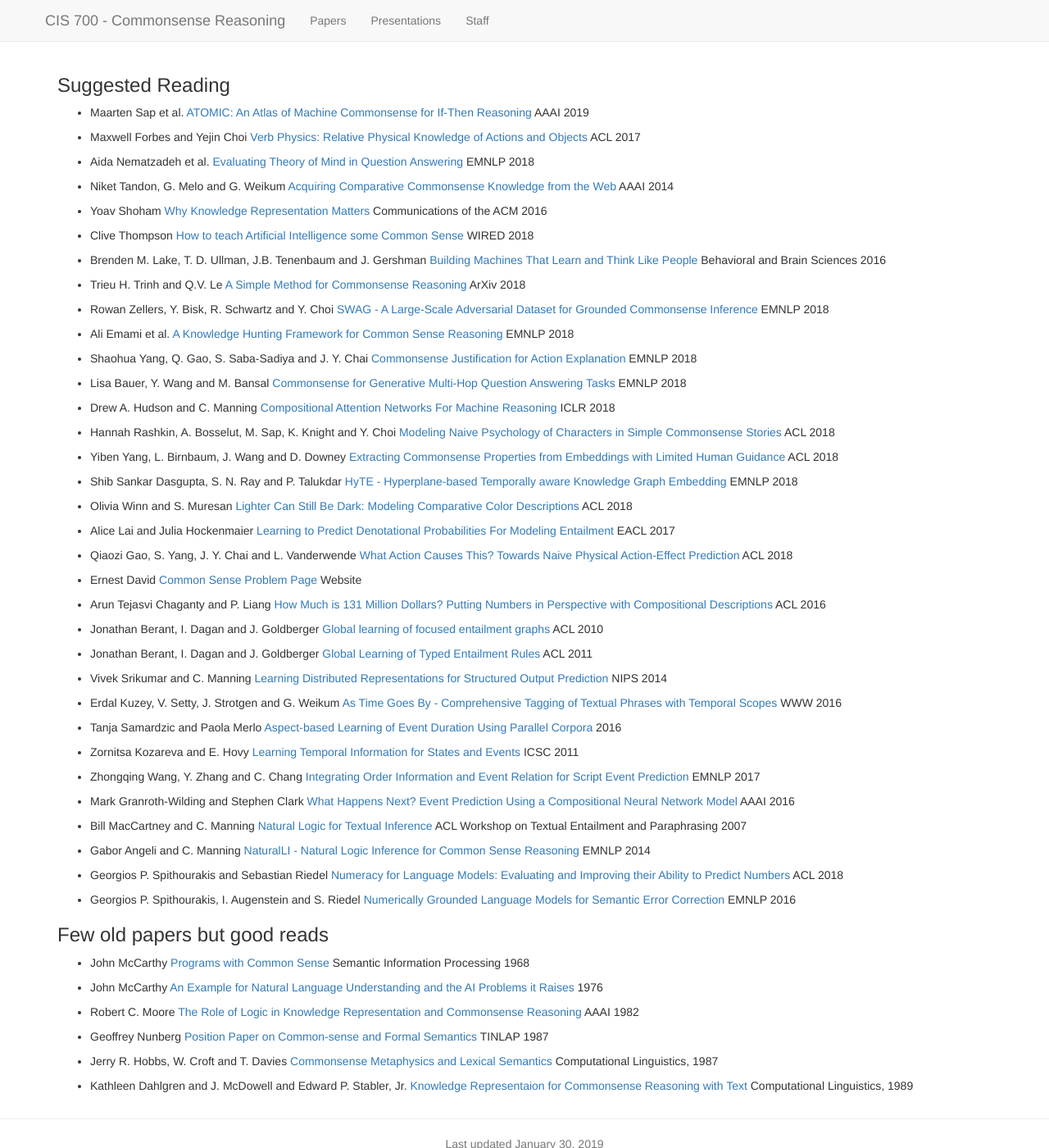
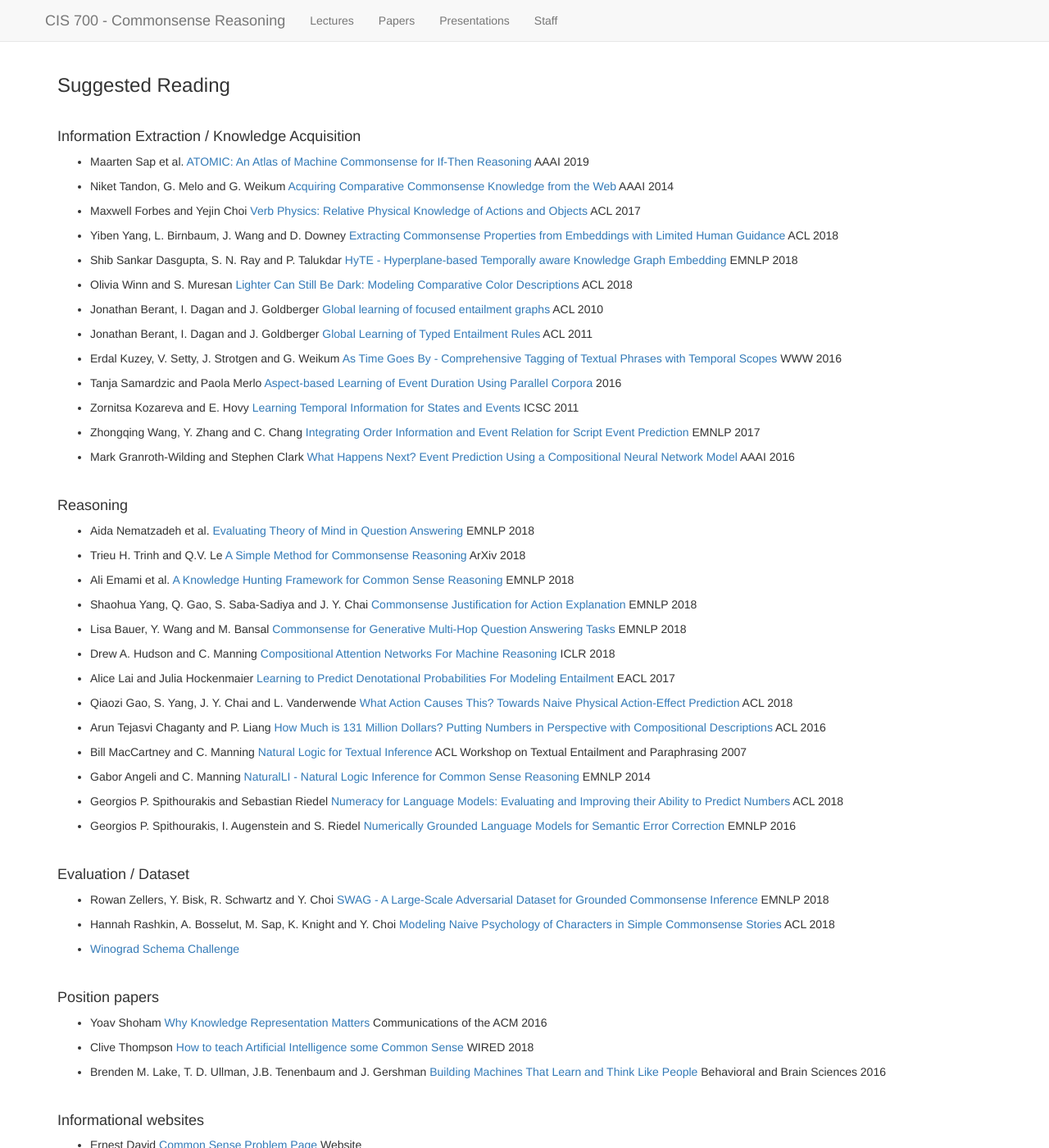
Before and after one commit to nitishgupta/cis700dr, a Jekyll site: the page built from papers.md, in a window 1280 px wide and 1400 px high. Shown: the whole window at 82% size. Built offline with Jekyll 4.4.1, drawn with Linux system fonts in a browser that asks for light colours; nearby versions of some CDN libraries; a script that is not in the unit is left out.

Commit message:
1. added lecures. 2. categorized papers

```diff
--- a/_data/papers.yaml
+++ b/_data/papers.yaml
@@ -1,240 +1,256 @@
 # Add date: YEAR-MONTH-DATE format
 suggested:
-    -
-        authors: Maarten Sap et al.
-        title: 'ATOMIC: An Atlas of Machine Commonsense for If-Then Reasoning'
-        link: https://arxiv.org/pdf/1811.00146.pdf
-        venue: AAAI 2019
-        date:
-        presenters:
-        nopresent:
-    -
-        authors: Maxwell Forbes and Yejin Choi
-        title: 'Verb Physics: Relative Physical Knowledge of Actions and Objects'
-        link: https://arxiv.org/pdf/1706.03799.pdf
-        venue: ACL 2017
-        date:
-        presenters:
-        nopresent:
-    -
-        authors: Aida Nematzadeh et al.
-        title: Evaluating Theory of Mind in Question Answering
-        link: http://www.aidanematzadeh.me/papers/nematzadeh_etal_18_emnlp.pdf
-        venue: EMNLP 2018
-        date:
-        presenters:
-        nopresent:
-    -
-        authors: Niket Tandon, G. Melo and G. Weikum
-        title: Acquiring Comparative Commonsense Knowledge from the Web
-        link: https://www.aaai.org/ocs/index.php/AAAI/AAAI14/paper/viewFile/8649/8415
-        venue: AAAI 2014
-        date:
-        presenters:
-        nopresent: false
-    -
-        authors: Yoav Shoham
-        title: Why Knowledge Representation Matters
-        link: https://cacm.acm.org/magazines/2016/1/195730-why-knowledge-representation-matters/fulltext
-        venue: Communications of the ACM 2016
-        date:
-        presenters:
-    -
-        authors: Clive Thompson
-        title: How to teach Artificial Intelligence some Common Sense
-        link: https://www.wired.com/story/how-to-teach-artificial-intelligence-common-sense/
-        venue: WIRED 2018
-        date:
-        presenters:
-    -
-        authors: Brenden M. Lake, T. D. Ullman, J.B. Tenenbaum and J. Gershman
-        title: Building Machines That Learn and Think Like People
-        link: https://cims.nyu.edu/~brenden/1604.00289v3.pdf
-        venue: Behavioral and Brain Sciences 2016
-        date:
-        presenters:
-    -
-        authors: Trieu H. Trinh and Q.V. Le
-        title: A Simple Method for Commonsense Reasoning
-        link: https://arxiv.org/pdf/1806.02847.pdf
-        venue: ArXiv 2018
-        date:
-        presenters:
-    -
-        authors: Rowan Zellers, Y. Bisk, R. Schwartz and Y. Choi
-        title: SWAG - A Large-Scale Adversarial Dataset for Grounded Commonsense Inference
-        link: http://aclweb.org/anthology/D18-1009
-        venue: EMNLP 2018
-        date:
-        presenters:
-    -
-        authors: Ali Emami et al.
-        title: A Knowledge Hunting Framework for Common Sense Reasoning
-        link: http://aclweb.org/anthology/D18-1220
-        venue: EMNLP 2018
-        date:
-        presenters:
-    -
-        authors: Shaohua Yang, Q. Gao, S. Saba-Sadiya and J. Y. Chai
-        title: Commonsense Justification for Action Explanation
-        link: http://aclweb.org/anthology/D18-1283
-        venue: EMNLP 2018
-        date:
-        presenters:
-    -
-        authors: Lisa Bauer, Y. Wang and M. Bansal
-        title: Commonsense for Generative Multi-Hop Question Answering Tasks
-        link: http://aclweb.org/anthology/D18-1454
-        venue: EMNLP 2018
-        date:
-        presenters:
-    -
-        authors: Drew A. Hudson and C. Manning
-        title: Compositional Attention Networks For Machine Reasoning
-        link: https://arxiv.org/pdf/1803.03067.pdf
-        venue: ICLR 2018
-        date:
-        presenters:
-    -
-        authors: Hannah Rashkin, A. Bosselut, M. Sap, K. Knight and Y. Choi
-        title: Modeling Naive Psychology of Characters in Simple Commonsense Stories
-        link: https://arxiv.org/pdf/1805.06533.pdf
-        venue: ACL 2018
-        date:
-        presenters:
-    -
-        authors: Yiben Yang, L. Birnbaum, J. Wang and D. Downey
-        title: Extracting Commonsense Properties from Embeddings with Limited Human Guidance
-        link: http://www.aclweb.org/anthology/P18-2102
-        venue: ACL 2018
-        date:
-        presenters:
-    -
-        authors: Shib Sankar Dasgupta, S. N. Ray and P. Talukdar
-        title: HyTE - Hyperplane-based Temporally aware Knowledge Graph Embedding
-        link: http://talukdar.net/papers/emnlp2018_HyTE.pdf
-        venue: EMNLP 2018
-        date:
-        presenters:
-    -
-        authors: Olivia Winn and S. Muresan
-        title: 'Lighter Can Still Be Dark: Modeling Comparative Color Descriptions'
-        link: http://www.aclweb.org/anthology/P18-2125
-        venue: ACL 2018
-        date:
-        presenters:
-    -
-        authors: Alice Lai and Julia Hockenmaier
-        title: Learning to Predict Denotational Probabilities For Modeling Entailment
-        link: http://www.aclweb.org/anthology/E17-1068
-        venue: EACL 2017
-        date:
-        presenters:
-    -
-        authors: Qiaozi Gao, S. Yang, J. Y. Chai and L. Vanderwende
-        title: What Action Causes This? Towards Naive Physical Action-Effect Prediction
-        link: http://www.aclweb.org/anthology/P18-1086
-        venue: ACL 2018
-        date:
-        presenters:
-    -
-        authors: Ernest David
-        title: Common Sense Problem Page
-        link: http://www-formal.stanford.edu/leora/commonsense/
-        venue: Website
-        date:
-        presenters:
-    -
-        authors: Arun Tejasvi Chaganty and P. Liang
-        title: How Much is 131 Million Dollars? Putting Numbers in Perspective with Compositional Descriptions
-        link: https://cs.stanford.edu/~pliang/papers/perspectives-acl2016.pdf
-        venue: ACL 2016
-        date:
-        presenters:
-    -
-        authors: Jonathan Berant, I. Dagan and J. Goldberger
-        title: Global learning of focused entailment graphs
-        link: http://www.aclweb.org/anthology/P10-1124
-        venue: ACL 2010
-        date:
-        presenters:
-    -
-        authors: Jonathan Berant, I. Dagan and J. Goldberger
-        title: Global Learning of Typed Entailment Rules
-        link: http://www.aclweb.org/anthology/P11-1062
-        venue: ACL 2011
-        date:
-        presenters:
-    -
-        authors: Vivek Srikumar and C. Manning
-        title: Learning Distributed Representations for Structured Output Prediction
-        link: https://svivek.com/research/publications/SrikumarMa2014.pdf
-        venue: NIPS 2014
-        date:
-        presenters:
-    -
-        authors: Erdal Kuzey, V. Setty, J. Strotgen and G. Weikum
-        title: As Time Goes By - Comprehensive Tagging of Textual Phrases with Temporal Scopes
-        link: https://dl.acm.org/citation.cfm?id=2883055
-        venue: WWW 2016
-        date:
-        presenters:
-    -
-        authors: Tanja Samardzic and Paola Merlo
-        title: Aspect-based Learning of Event Duration Using Parallel Corpora
-        link: http://www.spur.uzh.ch/dam/jcr:52e2a511-1081-4b06-8ec5-e852cf7f0f4f/Aspect-duration.pdf
-        venue: 2016
-        date:
-        presenters:
-    -
-        authors: Zornitsa Kozareva and E. Hovy
-        title: Learning Temporal Information for States and Events
-        link: https://ieeexplore.ieee.org/document/6061471
-        venue: ICSC 2011
-        date:
-        presenters:
-    -
-        authors: Zhongqing Wang, Y. Zhang and C. Chang
-        title: Integrating Order Information and Event Relation for Script Event Prediction
-        link: http://aclweb.org/anthology/D17-1006
-        venue: EMNLP 2017
-        date:
-        presenters:
-    -
-        authors: Mark Granroth-Wilding and Stephen Clark
-        title: What Happens Next? Event Prediction Using a Compositional Neural Network Model
-        link: https://dl.acm.org/citation.cfm?id=3016283
-        venue: AAAI 2016
-        date:
-        presenters:
-    -
-        authors: Bill MacCartney and C. Manning
-        title: Natural Logic for Textual Inference
-        link: https://nlp.stanford.edu/pubs/natlog-wtep07.pdf
-        venue: ACL Workshop on Textual Entailment and Paraphrasing 2007
-        date:
-        presenters:
-    -
-        authors: Gabor Angeli and C. Manning
-        title: NaturalLI - Natural Logic Inference for Common Sense Reasoning
-        link: https://nlp.stanford.edu/pubs/angeli2014-emnlp-naturalli.pdf
-        venue: EMNLP 2014
-        date:
-        presenters:
-    -
-        authors: Georgios P. Spithourakis and Sebastian Riedel
-        title: 'Numeracy for Language Models: Evaluating and Improving their Ability to Predict Numbers'
-        link: https://arxiv.org/pdf/1805.08154.pdf
-        venue: ACL 2018
-        date:
-        presenters:
-    -
-        authors: Georgios P. Spithourakis, I. Augenstein and S. Riedel
-        title: 'Numerically Grounded Language Models for Semantic Error Correction'
-        link: https://arxiv.org/pdf/1608.04147.pdf
-        venue: EMNLP 2016
-        date:
-        presenters:
+    # IE and Knowledge Acquisition
+    ie_ka:
+        -
+            authors: Maarten Sap et al.
+            title: 'ATOMIC: An Atlas of Machine Commonsense for If-Then Reasoning'
+            link: https://arxiv.org/pdf/1811.00146.pdf
+            venue: AAAI 2019
+            date:
+            presenters:
+            nopresent:
+
+        -
+            authors: Niket Tandon, G. Melo and G. Weikum
+            title: Acquiring Comparative Commonsense Knowledge from the Web
+            link: https://www.aaai.org/ocs/index.php/AAAI/AAAI14/paper/viewFile/8649/8415
+            venue: AAAI 2014
+            date:
+            presenters:
+            nopresent: false
+
+        -
+            authors: Maxwell Forbes and Yejin Choi
+            title: 'Verb Physics: Relative Physical Knowledge of Actions and Objects'
+            link: https://arxiv.org/pdf/1706.03799.pdf
+            venue: ACL 2017
+            date:
+            presenters:
+            nopresent:
+        -
+            authors: Yiben Yang, L. Birnbaum, J. Wang and D. Downey
+            title: Extracting Commonsense Properties from Embeddings with Limited Human Guidance
+            link: http://www.aclweb.org/anthology/P18-2102
+            venue: ACL 2018
+            date:
+            presenters:
+        -
+            authors: Shib Sankar Dasgupta, S. N. Ray and P. Talukdar
+            title: HyTE - Hyperplane-based Temporally aware Knowledge Graph Embedding
+            link: http://talukdar.net/papers/emnlp2018_HyTE.pdf
+            venue: EMNLP 2018
+            date:
+            presenters:
+        -
+            authors: Olivia Winn and S. Muresan
+            title: 'Lighter Can Still Be Dark: Modeling Comparative Color Descriptions'
+            link: http://www.aclweb.org/anthology/P18-2125
+            venue: ACL 2018
+            date:
+            presenters:
+        -
+            authors: Jonathan Berant, I. Dagan and J. Goldberger
+            title: Global learning of focused entailment graphs
+            link: http://www.aclweb.org/anthology/P10-1124
+            venue: ACL 2010
+            date:
+            presenters:
+        -
+            authors: Jonathan Berant, I. Dagan and J. Goldberger
+            title: Global Learning of Typed Entailment Rules
+            link: http://www.aclweb.org/anthology/P11-1062
+            venue: ACL 2011
+            date:
+            presenters:
+        -
+            authors: Erdal Kuzey, V. Setty, J. Strotgen and G. Weikum
+            title: As Time Goes By - Comprehensive Tagging of Textual Phrases with Temporal Scopes
+            link: https://dl.acm.org/citation.cfm?id=2883055
+            venue: WWW 2016
+            date:
+            presenters:
+        -
+            authors: Tanja Samardzic and Paola Merlo
+            title: Aspect-based Learning of Event Duration Using Parallel Corpora
+            link: http://www.spur.uzh.ch/dam/jcr:52e2a511-1081-4b06-8ec5-e852cf7f0f4f/Aspect-duration.pdf
+            venue: 2016
+            date:
+            presenters:
+        -
+            authors: Zornitsa Kozareva and E. Hovy
+            title: Learning Temporal Information for States and Events
+            link: https://ieeexplore.ieee.org/document/6061471
+            venue: ICSC 2011
+            date:
+            presenters:
+        -
+            authors: Zhongqing Wang, Y. Zhang and C. Chang
+            title: Integrating Order Information and Event Relation for Script Event Prediction
+            link: http://aclweb.org/anthology/D17-1006
+            venue: EMNLP 2017
+            date:
+            presenters:
+        -
+            authors: Mark Granroth-Wilding and Stephen Clark
+            title: What Happens Next? Event Prediction Using a Compositional Neural Network Model
+            link: https://dl.acm.org/citation.cfm?id=3016283
+            venue: AAAI 2016
+            date:
+            presenters:
+    reasoning:
+        -
+            authors: Aida Nematzadeh et al.
+            title: Evaluating Theory of Mind in Question Answering
+            link: http://www.aidanematzadeh.me/papers/nematzadeh_etal_18_emnlp.pdf
+            venue: EMNLP 2018
+            date:
+            presenters:
+            nopresent:
+
+        -
+            authors: Trieu H. Trinh and Q.V. Le
+            title: A Simple Method for Commonsense Reasoning
+            link: https://arxiv.org/pdf/1806.02847.pdf
+            venue: ArXiv 2018
+            date:
+            presenters:
+        -
+            authors: Ali Emami et al.
+            title: A Knowledge Hunting Framework for Common Sense Reasoning
+            link: http://aclweb.org/anthology/D18-1220
+            venue: EMNLP 2018
+            date:
+            presenters:
+
+        -
+            authors: Shaohua Yang, Q. Gao, S. Saba-Sadiya and J. Y. Chai
+            title: Commonsense Justification for Action Explanation
+            link: http://aclweb.org/anthology/D18-1283
+            venue: EMNLP 2018
+            date:
+            presenters:
+        -
+            authors: Lisa Bauer, Y. Wang and M. Bansal
+            title: Commonsense for Generative Multi-Hop Question Answering Tasks
+            link: http://aclweb.org/anthology/D18-1454
+            venue: EMNLP 2018
+            date:
+            presenters:
+        -
+            authors: Drew A. Hudson and C. Manning
+            title: Compositional Attention Networks For Machine Reasoning
+            link: https://arxiv.org/pdf/1803.03067.pdf
+            venue: ICLR 2018
+            date:
+            presenters:
+        -
+            authors: Alice Lai and Julia Hockenmaier
+            title: Learning to Predict Denotational Probabilities For Modeling Entailment
+            link: http://www.aclweb.org/anthology/E17-1068
+            venue: EACL 2017
+            date:
+            presenters:
+        -
+            authors: Qiaozi Gao, S. Yang, J. Y. Chai and L. Vanderwende
+            title: What Action Causes This? Towards Naive Physical Action-Effect Prediction
+            link: http://www.aclweb.org/anthology/P18-1086
+            venue: ACL 2018
+            date:
+            presenters:
+        -
+            authors: Arun Tejasvi Chaganty and P. Liang
+            title: How Much is 131 Million Dollars? Putting Numbers in Perspective with Compositional Descriptions
+            link: https://cs.stanford.edu/~pliang/papers/perspectives-acl2016.pdf
+            venue: ACL 2016
+            date:
+            presenters:
+        -
+            authors: Bill MacCartney and C. Manning
+            title: Natural Logic for Textual Inference
+            link: https://nlp.stanford.edu/pubs/natlog-wtep07.pdf
+            venue: ACL Workshop on Textual Entailment and Paraphrasing 2007
+            date:
+            presenters:
+        -
+            authors: Gabor Angeli and C. Manning
+            title: NaturalLI - Natural Logic Inference for Common Sense Reasoning
+            link: https://nlp.stanford.edu/pubs/angeli2014-emnlp-naturalli.pdf
+            venue: EMNLP 2014
+            date:
+            presenters:
+        -
+            authors: Georgios P. Spithourakis and Sebastian Riedel
+            title: 'Numeracy for Language Models: Evaluating and Improving their Ability to Predict Numbers'
+            link: https://arxiv.org/pdf/1805.08154.pdf
+            venue: ACL 2018
+            date:
+            presenters:
+        -
+            authors: Georgios P. Spithourakis, I. Augenstein and S. Riedel
+            title: 'Numerically Grounded Language Models for Semantic Error Correction'
+            link: https://arxiv.org/pdf/1608.04147.pdf
+            venue: EMNLP 2016
+            date:
+            presenters:
+
+
+    evaluation_dataset:
+        -
+            authors: Rowan Zellers, Y. Bisk, R. Schwartz and Y. Choi
+            title: SWAG - A Large-Scale Adversarial Dataset for Grounded Commonsense Inference
+            link: http://aclweb.org/anthology/D18-1009
+            venue: EMNLP 2018
+            date:
+            presenters:
+        -
+            authors: Hannah Rashkin, A. Bosselut, M. Sap, K. Knight and Y. Choi
+            title: Modeling Naive Psychology of Characters in Simple Commonsense Stories
+            link: https://arxiv.org/pdf/1805.06533.pdf
+            venue: ACL 2018
+            date:
+            presenters:
+        -
+            authors:
+            title: Winograd Schema Challenge
+            link: http://commonsensereasoning.org/winograd.html
+            venue:
+            date:
+            presenters:
+            nopresent: true
+
+    position:
+        -
+            authors: Yoav Shoham
+            title: Why Knowledge Representation Matters
+            link: https://cacm.acm.org/magazines/2016/1/195730-why-knowledge-representation-matters/fulltext
+            venue: Communications of the ACM 2016
+            date:
+            presenters:
+
+        -
+            authors: Clive Thompson
+            title: How to teach Artificial Intelligence some Common Sense
+            link: https://www.wired.com/story/how-to-teach-artificial-intelligence-common-sense/
+            venue: WIRED 2018
+            date:
+            presenters:
+        -
+            authors: Brenden M. Lake, T. D. Ullman, J.B. Tenenbaum and J. Gershman
+            title: Building Machines That Learn and Think Like People
+            link: https://cims.nyu.edu/~brenden/1604.00289v3.pdf
+            venue: Behavioral and Brain Sciences 2016
+            date:
+            presenters:
+
+    info:
+        -
+            authors: Ernest David
+            title: Common Sense Problem Page
+            link: http://www-formal.stanford.edu/leora/commonsense/
+            venue: Website
+            date:
+            presenters:
 
 old:
     -
--- a/_layouts/default.html
+++ b/_layouts/default.html
@@ -60,6 +60,7 @@
         </div>
         <nav class="collapse navbar-collapse" role="navigation">
           <ul class="nav navbar-nav">
+              <li id="lectures"><a href="{{ site.baseurl }}/lectures.html">Lectures</a></li>
             <li id="lectures"><a href="{{ site.baseurl }}/papers.html">Papers</a></li>
             <li id="quizzes"><a href="{{ site.baseurl }}/presentation.html">Presentations</a></li>
             <li id="staff"><a href="{{ site.baseurl }}/staff.html">Staff</a></li>
--- a/papers.md
+++ b/papers.md
@@ -7,14 +7,37 @@ active_tab: papers
 <!-- ### <font color="blue">Introduction</font> (Lecture [1](slides/Lec1-Intro-2017.pptx)) -->
 
 ### Suggested Reading
-
+<br>
  <!-- Papers that are suggested for presenting are marked with **&#9829;** -->
-
-{% for paper in site.data.papers.suggested %}
+#### Information Extraction / Knowledge Acquisition
+{% for paper in site.data.papers.suggested.ie_ka %}
+* {{ paper.authors}} [{{ paper.title }}]({{ paper.link }}) {{ paper.venue}}
+{% endfor %}
+<br>
+#### Reasoning
+{% for paper in site.data.papers.suggested.reasoning %}
 * {{ paper.authors}} [{{ paper.title }}]({{ paper.link }}) {{ paper.venue}}
 {% endfor %}
 
+<br>
+#### Evaluation / Dataset
+{% for paper in site.data.papers.suggested.evaluation_dataset %}
+* {{ paper.authors}} [{{ paper.title }}]({{ paper.link }}) {{ paper.venue}}
+{% endfor %}
 
+<br>
+#### Position papers
+{% for paper in site.data.papers.suggested.position %}
+* {{ paper.authors}} [{{ paper.title }}]({{ paper.link }}) {{ paper.venue}}
+{% endfor %}
+
+<br>
+#### Informational websites
+{% for paper in site.data.papers.suggested.info %}
+* {{ paper.authors}} [{{ paper.title }}]({{ paper.link }}) {{ paper.venue}}
+{% endfor %}
+
+<br>
 ### Few old papers but good reads
 
 {% for paper in site.data.papers.old %}
```
Also changed, not shown: _data/lectures.yaml (added, +23 -0 lines), lectures.md (added, +52 -0 lines), presentation.md (+14 -6 lines), 1 other file.
